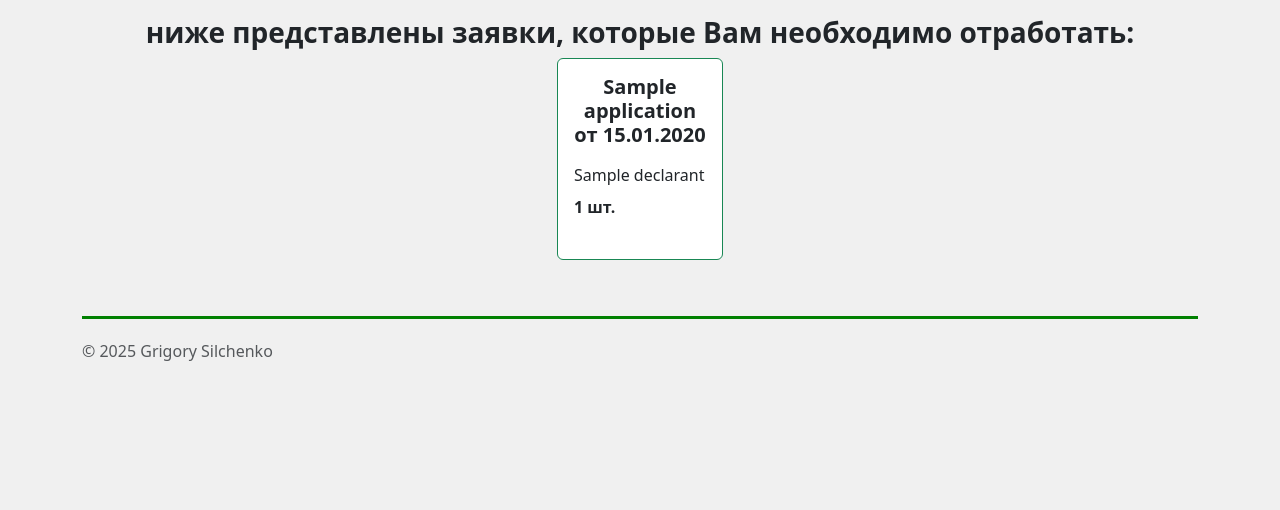
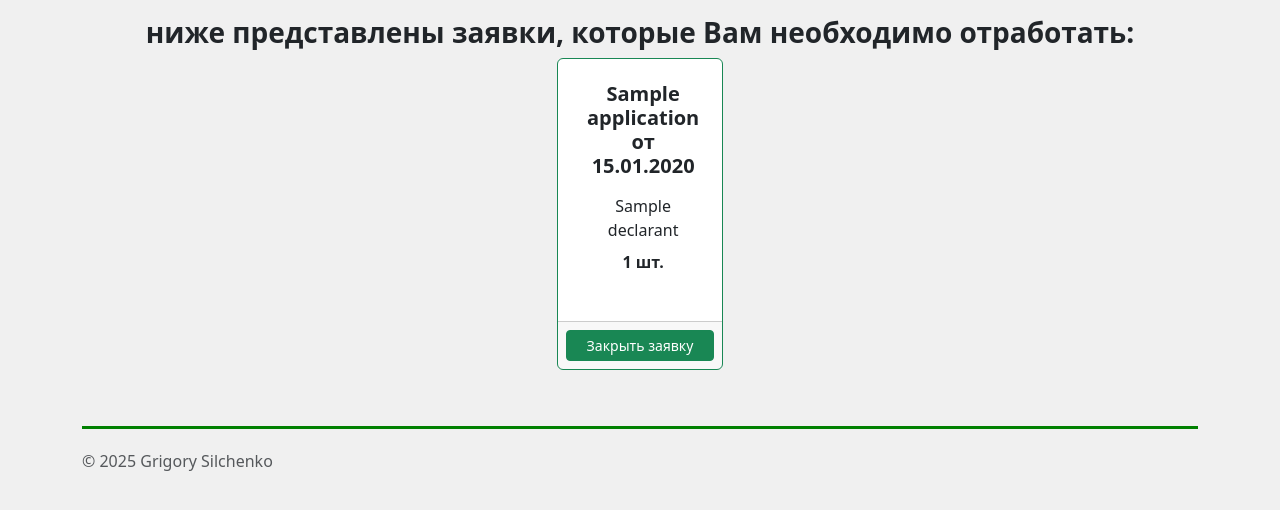
Before and after one commit to GrigorySilchenko/SilevanD, a Django app: template SilEvAnd/act_creation/templates/act_creation.html in a window 1280 px wide. Shown: the part 93-603 px from the top of the page. Run offline with Django 3.2, Linux system fonts and the light colour scheme; the template is opened without the code that fills it: most values are stand-ins (such as "Sample title", 1, 10 or a date in 2020).

Commit message:
17. Add function: - application_status_change

```diff
--- a/SilEvAnd/act_creation/templates/act_creation.html
+++ b/SilEvAnd/act_creation/templates/act_creation.html
@@ -14,6 +14,7 @@
             <div class="col-md-2 mb-3 d-flex align-items-stretch">
                 <div class="card h-100 border border-success">
                     <div class="card-body">
+                        <a href="{% url 's_m_data_input' users_application.pk %}" class="btn">
                         <dl class="row">
                             <dd >
                                 <h5 class="card-title"><b>{{ users_application.application }} от {{ users_application.application.created_on|date:"d.m.Y" }}</b></h5>
@@ -21,9 +22,15 @@
                             <dd>{{ users_application.application.declarant }}</dd>
                             <dd><b>{{ users_application.application.num_of_mach }} шт.</b></dd>
                         </dl>
-                        <a href="{% url 's_m_data_input' users_application.pk %}"
-                           class="stretched-link">
                         </a>
+                    </div>
+                    <div class="card-footer p-2">
+                        <form action="{% url 'application_status_change' users_application.application.pk %}" method="post">
+                            {% csrf_token %}
+                            <button type="submit" class="btn btn-success btn-sm w-100">
+                                Закрыть заявку
+                            </button>
+                        </form>
                     </div>
                 </div>
             </div>
--- a/SilEvAnd/act_creation/urls.py
+++ b/SilEvAnd/act_creation/urls.py
@@ -7,6 +7,7 @@ urlpatterns = [
     path('slot_machine_data/', views.slot_machine_data, name='slot_machine_data'),
     path('slot_machine_data_change/<int:pk>', views.slot_machine_data_change, name='slot_machine_data_change'),
     path('s_m_data_input/<int:pk>', views.s_m_data_input, name='s_m_data_input'),
+    path('application_status_change/<int:pk>', views.application_status_change, name='application_status_change'),
     path('', views.act_creation, name='act_creation'),
     path('docx_create/', views.docx_create, name='docx_create'),
     path('download_act_docx/<str:file_name>/', views.download_act_docx, name='download_act_docx')
```
Also changed, not shown: SilEvAnd/act_creation/views.py (+13 -4 lines).
